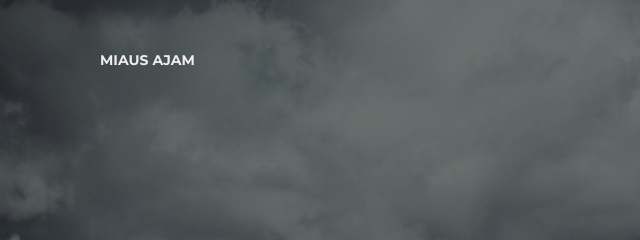
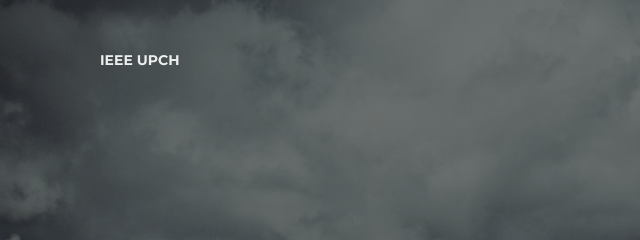
Before and after one commit to IEEEbiomedicos/pagina-web, a website: page index.html in a window 1280 px wide. Shown: the top 240 px of the page, 0-640 px from the left. Drawn offline with Linux system fonts and the light colour scheme; some packages are replaced by stand-ins of ours.

Commit message:
Update index.html

```diff
--- a/index.html
+++ b/index.html
@@ -26,7 +26,7 @@
     <div class="container">
       <div class="navbar-translate">
         <a class="navbar-brand" href="https://demos.creative-tim.com/paper-kit/index.html" rel="tooltip" title="Coded by Creative Tim" data-placement="bottom" target="_blank">
-          MIAUS AJAM
+          IEEE UPCH
         </a>
         <button class="navbar-toggler navbar-toggler" type="button" data-toggle="collapse" data-target="#navigation" aria-controls="navigation-index" aria-expanded="false" aria-label="Toggle navigation">
           <span class="navbar-toggler-bar bar1"></span>
```
